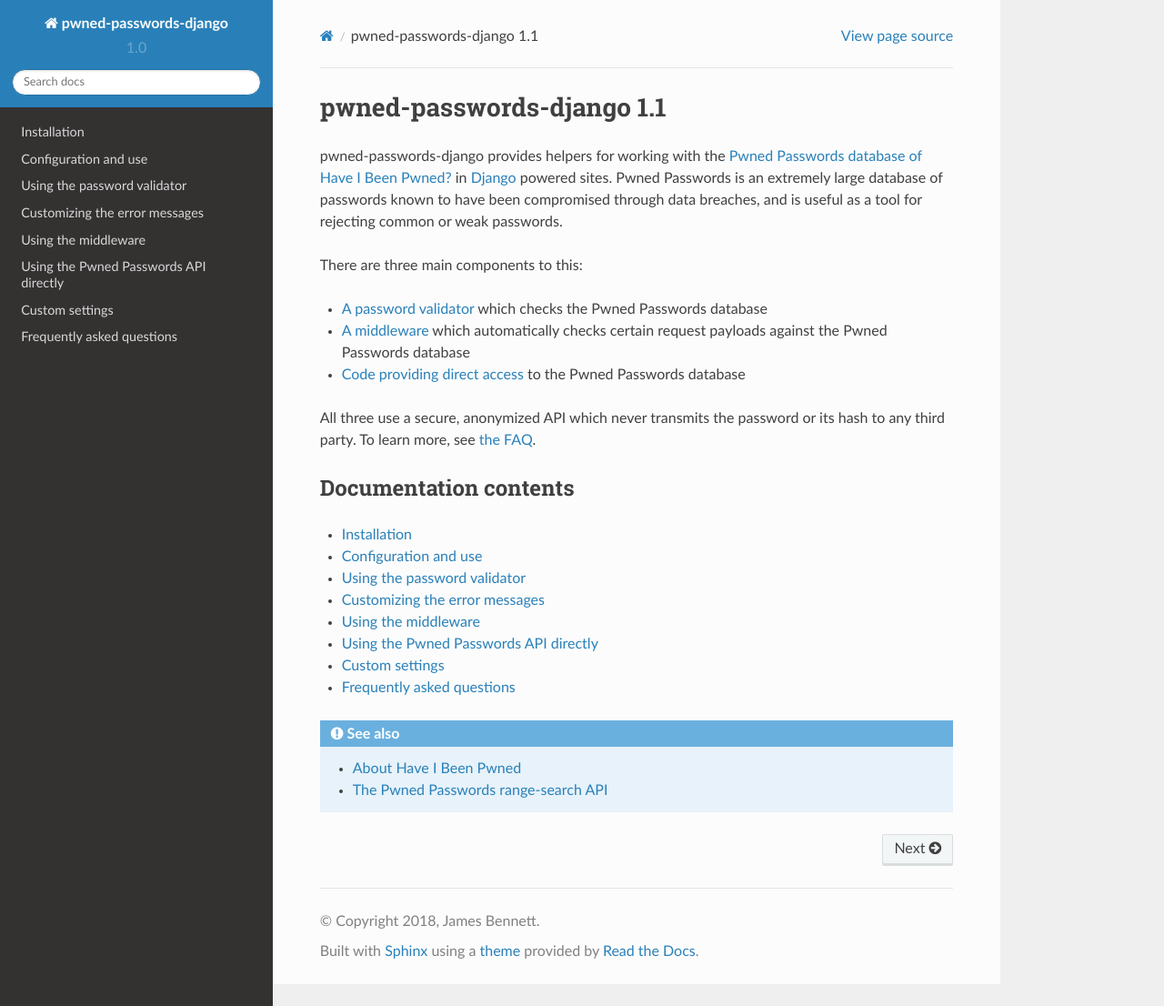
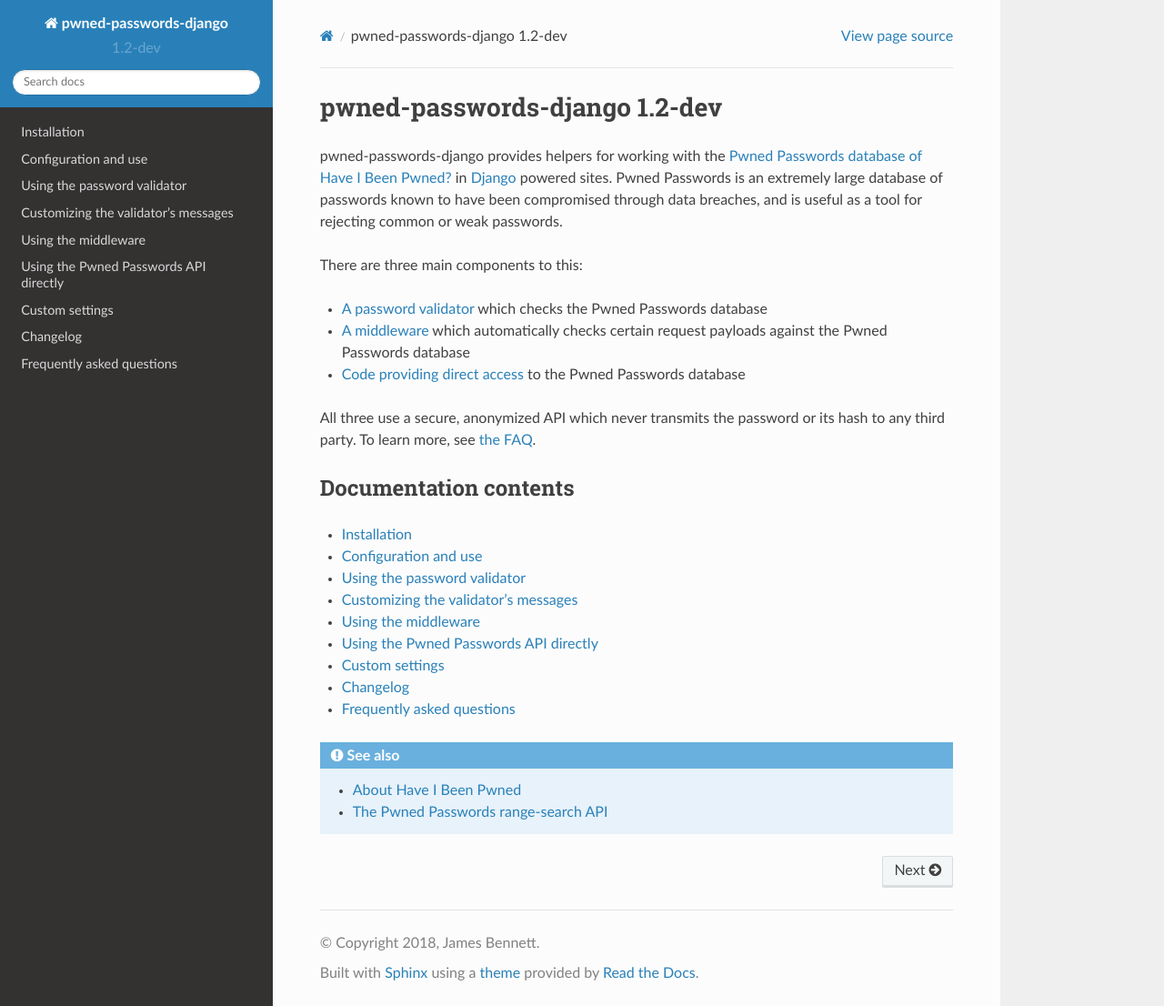
Before and after one commit to ubernostrum/pwned-passwords-django, a Sphinx documentation site: the page built from docs/index.rst, in a window 1280 px wide and 1106 px high. Shown: the whole window at 91% size. Built offline with Sphinx 7.4.7 and the Read the Docs theme 2.0.0, drawn with Linux system fonts in a browser that asks for light colours.

Commit message:
Add a changelog and start getting ready for 1.2.

```diff
--- a/docs/conf.py
+++ b/docs/conf.py
@@ -9,8 +9,8 @@
 master_doc = 'index'
 project = u'pwned-passwords-django'
 copyright = u'2018, James Bennett'
-version = '1.0'
-release = '1.1'
+version = '1.2-dev'
+release = '1.2-dev'
 exclude_trees = ['_build']
 pygments_style = 'sphinx'
 html_static_path = ['_static']
--- a/docs/index.rst
+++ b/docs/index.rst
@@ -36,6 +36,7 @@
    middleware
    api
    settings
+   changelog
    faq
 
 
--- a/docs/spelling_wordlist.txt
+++ b/docs/spelling_wordlist.txt
@@ -1,5 +1,9 @@
 anonymized
 auth
+Changelog
+changelog
+debatably
+dev
 django
 middleware
 middlewares
--- a/docs/validator.rst
+++ b/docs/validator.rst
@@ -48,8 +48,10 @@
    above, you'll need to manually check passwords.
 
 
-Customizing the error messages
-==============================
+.. _validator-messages:
+
+Customizing the validator's messages
+====================================
 
 To change the error or help messages shown to the user, you can set
 them in the ``OPTIONS`` dictionary like so:
--- a/setup.py
+++ b/setup.py
@@ -5,7 +5,7 @@
 
 setup(name='pwned-passwords-django',
       zip_safe=False,  # eggs are the devil.
-      version='1.1',
+      version='1.2-dev',
       description='A Pwned Passwords implementation for Django sites.',
       long_description=open(
           os.path.join(
--- a/src/pwned_passwords_django/__init__.py
+++ b/src/pwned_passwords_django/__init__.py
@@ -1 +1 @@
-__version__ = '1.2'
+__version__ = '1.2-dev'
```
Also changed, not shown: docs/changelog.rst (added, +72 -0 lines).
